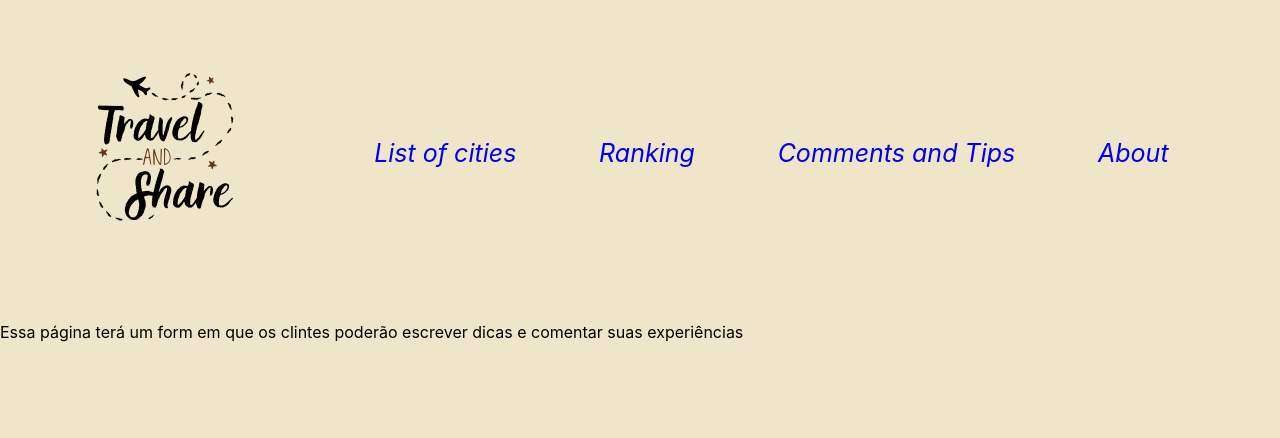
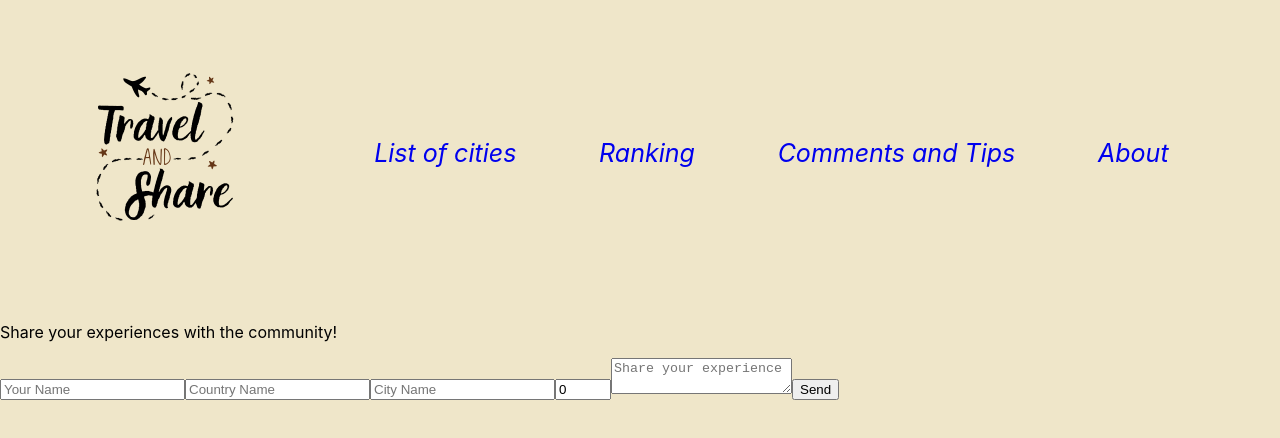
Before and after one commit to MatheusBenamor/M2-Project, a React (Create React App) app: page /comments in a window 1280 px wide. Shown: the top 438 px of the page. Built offline with nearby package versions, Linux system fonts and the light colour scheme.

Commit message:
initial comment form

```diff
--- a/src/App.js
+++ b/src/App.js
@@ -6,7 +6,7 @@ import Ranking from './pages/Ranking';
 import About from './pages/About';
 import Home from './pages/Home';
 import AllCities from './pages/AllCities';
-import Comments from './pages/Comments';
+import { CommentsForm } from './pages/Comments';
 import axios from 'axios';
 
 
@@ -26,7 +26,7 @@ function App() {
       <Route path="/" element={<Home />} />
       <Route path="/cities" element={<AllCities destinations={destinations} getDestinations={getDestinations}/>}/>
       <Route path="/ranking" element={<Ranking destinations={destinations} getDestinations={getDestinations}/>}/>
-      <Route path="/comments" element={<Comments />}/>
+      <Route path="/comments" element={<CommentsForm />}/>
       <Route path="/about" element={<About />}/>
       </Routes>
     </div>
--- a/src/pages/Comments.js
+++ b/src/pages/Comments.js
@@ -1,10 +1,67 @@
-import React from "react";
+import React, { useState } from "react";
+import axios from "axios";
 
-const comments = () => {
-    return (
-     <div>
-     <p>Essa página terá um form em que os clintes poderão escrever dicas e comentar suas experiências</p>
-     </div>
-    )
-}
-export default comments;
+export const CommentsForm = () => {
+  const [name, setName] = useState("");
+  const [country, setCountry] = useState("");
+  const [city, setCity] = useState("");
+  const [score, setScore] = useState(0);
+  const [comment, setComment] = useState("");
+
+  const addComment = async (e) => {
+    e.preventDefault();
+    const newComment = {
+      name,
+      country,
+      city,
+      score: Number(score),
+      comment,
+    };
+    await axios.post(
+      "https://ironrest.herokuapp.com/touristDestinations",
+      newComment
+    );
+  };
+
+  return (
+    <section>
+      <p>Share your experiences with the community!</p>
+      <form onSubmit={addComment}>
+        <input
+          type="text"
+          placeholder="Your Name"
+          value={name}
+          onChange={(e) => setName(e.target.value)}
+        />
+        <input
+          type="text"
+          placeholder="Country Name"
+          value={country}
+          onChange={(e) => setCountry(e.target.value)}
+        />
+        <input
+          type="text"
+          placeholder="City Name"
+          value={city}
+          onChange={(e) => setCity(e.target.value)}
+        />
+        <input
+          type="number"
+          min="0"
+          max="10"
+          placeholder="Score"
+          value={score}
+          onChange={(e) => setScore(e.target.value)}
+        />
+        <textarea
+          placeholder="Share your experience"
+          value={comment}
+          onChange={(e) => setComment(e.target.value)}
+        />
+        <button type="submit">Send</button>
+      </form>
+    </section>
+  );
+};
+
+//<input type='button' value='Send' onClick={}/>
```
